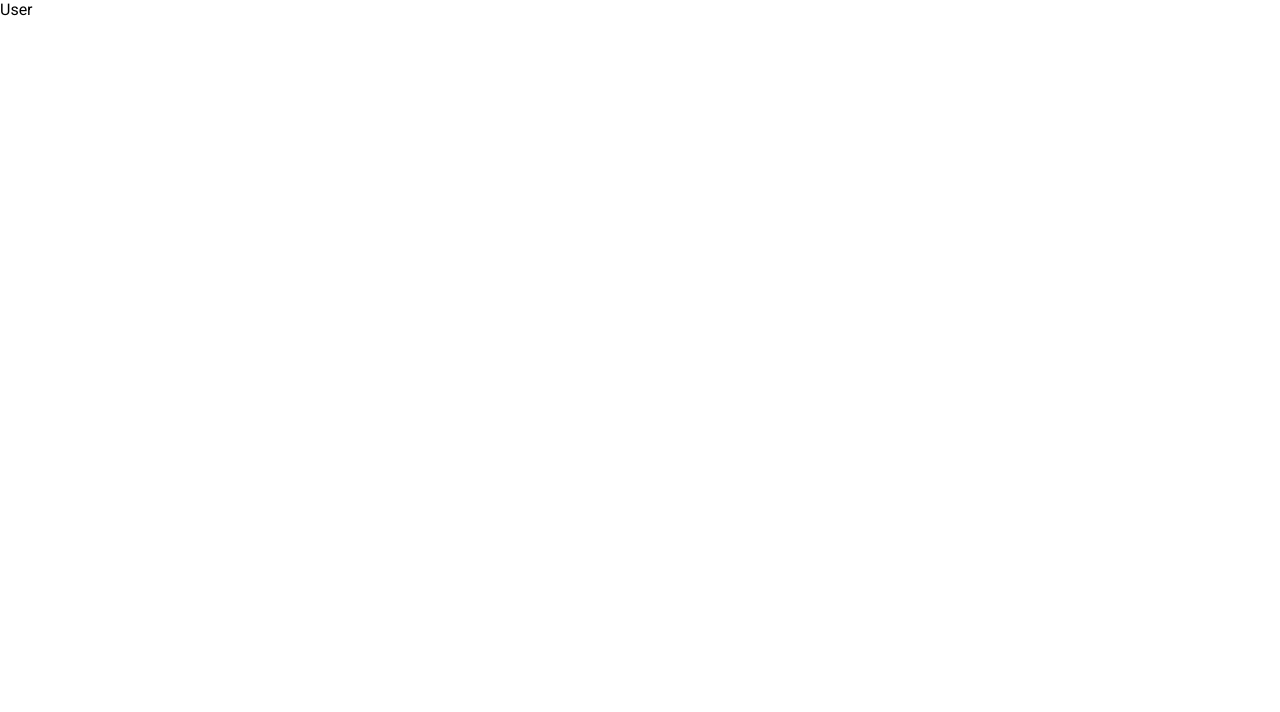
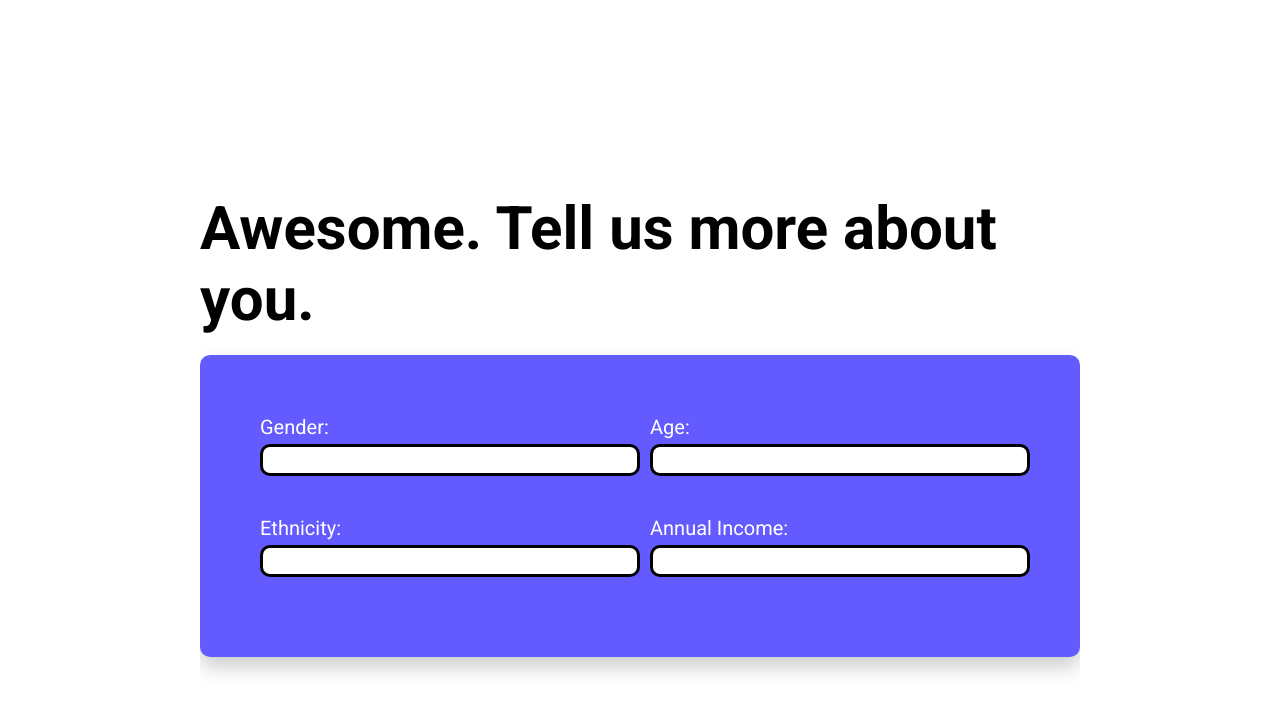
Before and after one commit to aarnavgautam/clarifin-ai, a React (Create React App) app in the folder my-app/: page /user-information in a window 1280 px wide. Shown: the top 712 px of the page. Built offline with nearby package versions, Linux system fonts and the light colour scheme.

Commit message:
add: user page

```diff
--- a/my-app/src/pages/user_information/User.css
+++ b/my-app/src/pages/user_information/User.css
@@ -0,0 +1,72 @@
+@keyframes slideInFromLeft {
+    0% {
+      transform: translateX(-100%);
+      opacity: 0;
+    }
+    100% {
+      transform: translateX(0);
+      opacity: 1;
+    }
+  }
+
+  .user_information_container {
+      display: flex;
+      flex-direction: column;
+      justify-content: center;
+      align-items: left;
+      height: 100vh;
+      overflow-x: hidden;
+      margin-left: 200px;
+      margin-right: 200px;
+  }
+
+  .user_information_container h1 {
+      font-size: 60px;
+      font-weight: 700;
+      animation: slideInFromLeft 0.5s ease-out;
+  }
+
+  .user_selections {
+      background-color: #635BFF;
+      border-radius: 10px;
+      /* padding: 60px; */
+      padding-left: 60px;
+      padding-right: 60px;
+      padding-top: 60px;
+      padding-bottom: 40px;
+      margin-top: -30px;
+      box-shadow: 0 10px 20px rgba(0, 0, 0, 0.2);
+      animation: slideInFromLeft 0.5s ease-out 0.2s;
+      animation-fill-mode: both;
+  }
+
+  .form_row {
+      display: flex;
+      justify-content: space-between;
+      margin-bottom: 20px;
+  }
+
+  .user_option {
+      flex: 1;
+      margin-right: 20px;
+      color: white;
+      font-size: 20px;
+      margin-bottom: 20px;
+  }
+
+  .user_option:last-child {
+      margin-right: 0;
+  }
+
+  .user_option label {
+      display: block;
+      margin-bottom: 5px;
+      margin-right: 10px;
+  }
+
+  .user_option input {
+      width: 100%;
+      padding-top: 10px;
+      border: 3px solid black;
+      border-radius: 10px;
+  }
--- a/my-app/src/pages/user_information/User.tsx
+++ b/my-app/src/pages/user_information/User.tsx
@@ -1,8 +1,36 @@
 import React from 'react'
+import "./User.css";
 
 const User = () => {
   return (
-    <div>User</div>
+    <section className="user_information_container">
+      <h1>Awesome. Tell us more about you.</h1>
+
+      <div className="user_selections">
+        <form>
+          <div className="form_row">
+            <div className="user_option">
+              <label htmlFor="gender">Gender:</label>
+              <input type="text" id="gender" required />
+            </div>
+            <div className="user_option">
+              <label htmlFor="age">Age:</label>
+              <input type="text" id="age" required />
+            </div>
+          </div>
+          <div className="form_row">
+            <div className="user_option">
+              <label htmlFor="ethnicity">Ethnicity:</label>
+              <input type="text" id="ethnicity" required />
+            </div>
+            <div className="user_option">
+              <label htmlFor="annual_income">Annual Income:</label>
+              <input type="text" id="annual_income" required />
+            </div>
+          </div>
+        </form>
+      </div>
+    </section>
   )
 }
 
--- a/my-app/src/pages/welcome/Welcome.css
+++ b/my-app/src/pages/welcome/Welcome.css
@@ -5,17 +5,30 @@
     align-items: left;
     height: 100vh;
     margin-left: 100px;
+    overflow-x: hidden;
+    transition: transform 1s ease-out;
+}
+
+.welcome_container.shift-right {
+    transform: translateX(100%);
 }
 
 .welcome_container h1 {
     font-size: 100px;
     font-weight: 700;
+    transform: translateX(-100%);
+    opacity: 0;
+    transition: transform 1s ease-out, opacity 1s ease-out;
+}
+
+.welcome_container h1.slide-in {
+    transform: translateX(0);
+    opacity: 1;
 }
 
 .welcome_container p {
     font-size: 40px;
     margin-top: -50px;
-    font-style: italic;
 }
 
 .fade-in {
--- a/my-app/src/pages/welcome/Welcome.tsx
+++ b/my-app/src/pages/welcome/Welcome.tsx
@@ -1,20 +1,40 @@
 import React, { useEffect, useState } from 'react';
+import { useNavigate } from 'react-router-dom';
 import './Welcome.css';
 
 const Welcome = () => {
+  const [showHeading, setShowHeading] = useState(false);
   const [showParagraph, setShowParagraph] = useState(false);
+  const [shiftRight, setShiftRight] = useState(false);
+  const navigate = useNavigate();
 
   useEffect(() => {
-    const timer = setTimeout(() => {
+    setShowHeading(true);
+
+    const paragraphTimer = setTimeout(() => {
       setShowParagraph(true);
-    }, 2000);  // 3000 milliseconds = 3 seconds
+    }, 2000);
 
-    return () => clearTimeout(timer);
-  }, []);
+    const shiftTimer = setTimeout(() => {
+      setShiftRight(true);
+    }, 6000);
+
+    const redirectTimer = setTimeout(() => {
+      navigate('/user-information'); // Replace '/new-page' with your desired route
+    }, 7000);
+
+    return () => {
+      clearTimeout(paragraphTimer);
+      clearTimeout(shiftTimer);
+      clearTimeout(redirectTimer);
+    };
+  }, [navigate]);
 
   return (
-    <section className="welcome_container">
-      <h1>Hello. Welcome to Clarifina.</h1>
+    <section className={`welcome_container ${shiftRight ? 'shift-right' : ''}`}>
+      <h1 className={showHeading ? 'slide-in' : ''}>
+        Hello. Welcome to Clarifina.
+      </h1>
       {showParagraph && (
         <p className="fade-in">
           Reading financial documents has never been this easy.
```
